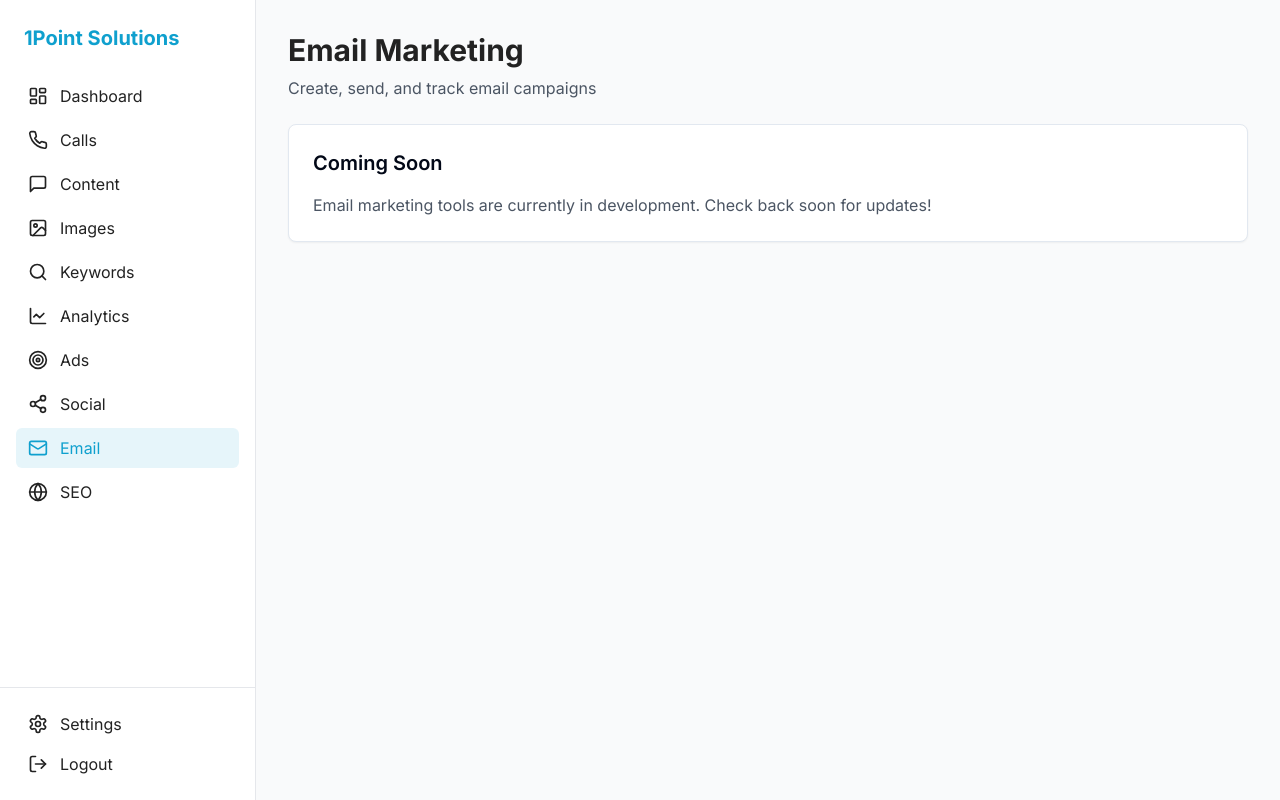
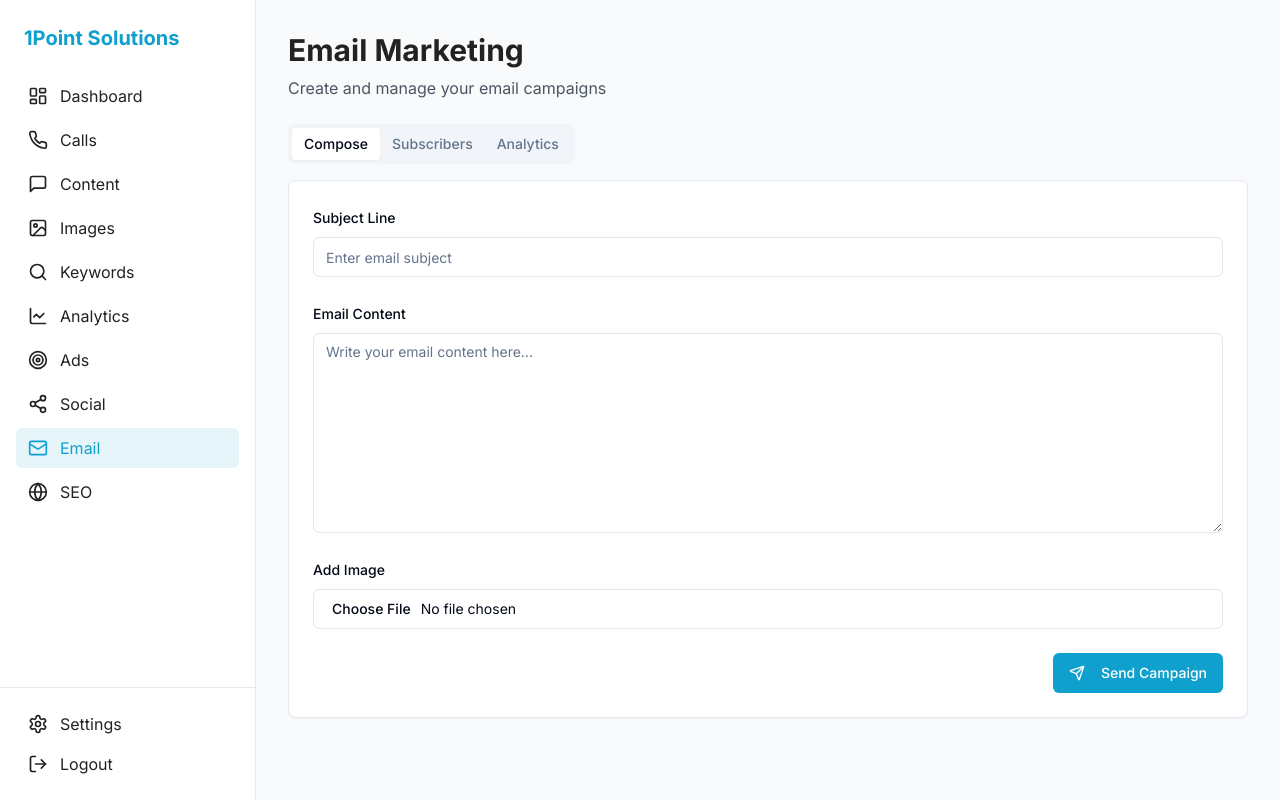
Before and after one commit to weeedi420/1pointsolutions, a React (Vite) app: page /email in a window 1280 px wide. Built offline with nearby package versions, Linux system fonts and the light colour scheme; what @vapi-ai/web would draw is missing.

Commit message:
Add email marketing feature
Implement the initial structure for the email marketing feature, including a dedicated Email page within the Dashboard layout. The page contains a header and a card indicating that email marketing tools are in development.
[skip gpt_engineer]

```diff
--- /dev/null
+++ b/src/components/email/EmailAnalytics.tsx
@@ -0,0 +1,58 @@
+import { Card } from "@/components/ui/card";
+import {
+  BarChart,
+  Bar,
+  XAxis,
+  YAxis,
+  CartesianGrid,
+  Tooltip,
+  ResponsiveContainer,
+} from "recharts";
+
+const EmailAnalytics = () => {
+  // Sample data for demonstration
+  const data = [
+    { name: "Campaign 1", opens: 65, clicks: 40 },
+    { name: "Campaign 2", opens: 45, clicks: 25 },
+    { name: "Campaign 3", opens: 85, clicks: 55 },
+    { name: "Campaign 4", opens: 55, clicks: 30 },
+  ];
+
+  const stats = [
+    { label: "Total Subscribers", value: "150" },
+    { label: "Average Open Rate", value: "62.5%" },
+    { label: "Average Click Rate", value: "37.5%" },
+    { label: "Total Campaigns", value: "4" },
+  ];
+
+  return (
+    <div className="space-y-6">
+      <div className="grid grid-cols-1 md:grid-cols-2 lg:grid-cols-4 gap-4">
+        {stats.map((stat) => (
+          <Card key={stat.label} className="p-4">
+            <p className="text-sm text-gray-500">{stat.label}</p>
+            <p className="text-2xl font-bold mt-1">{stat.value}</p>
+          </Card>
+        ))}
+      </div>
+
+      <Card className="p-6">
+        <h3 className="text-lg font-semibold mb-6">Campaign Performance</h3>
+        <div className="h-[300px]">
+          <ResponsiveContainer width="100%" height="100%">
+            <BarChart data={data}>
+              <CartesianGrid strokeDasharray="3 3" />
+              <XAxis dataKey="name" />
+              <YAxis />
+              <Tooltip />
+              <Bar dataKey="opens" fill="#0FA0CE" name="Opens" />
+              <Bar dataKey="clicks" fill="#82ca9d" name="Clicks" />
+            </BarChart>
+          </ResponsiveContainer>
+        </div>
+      </Card>
+    </div>
+  );
+};
+
+export default EmailAnalytics;
--- /dev/null
+++ b/src/components/email/EmailComposer.tsx
@@ -0,0 +1,100 @@
+import { useState } from "react";
+import { Button } from "@/components/ui/button";
+import { Input } from "@/components/ui/input";
+import { Textarea } from "@/components/ui/textarea";
+import { useToast } from "@/hooks/use-toast";
+import { Card } from "@/components/ui/card";
+import { Send, Image as ImageIcon } from "lucide-react";
+
+const EmailComposer = () => {
+  const [subject, setSubject] = useState("");
+  const [content, setContent] = useState("");
+  const [previewImage, setPreviewImage] = useState<string | null>(null);
+  const { toast } = useToast();
+
+  const handleImageUpload = (event: React.ChangeEvent<HTMLInputElement>) => {
+    const file = event.target.files?.[0];
+    if (file) {
+      const reader = new FileReader();
+      reader.onloadend = () => {
+        setPreviewImage(reader.result as string);
+      };
+      reader.readAsDataURL(file);
+    }
+  };
+
+  const handleSubmit = (e: React.FormEvent) => {
+    e.preventDefault();
+    if (!subject || !content) {
+      toast({
+        title: "Error",
+        description: "Please fill in all required fields",
+        variant: "destructive",
+      });
+      return;
+    }
+
+    toast({
+      title: "Success",
+      description: "Email campaign created successfully",
+    });
+
+    // Reset form
+    setSubject("");
+    setContent("");
+    setPreviewImage(null);
+  };
+
+  return (
+    <Card className="p-6">
+      <form onSubmit={handleSubmit} className="space-y-6">
+        <div className="space-y-2">
+          <label className="text-sm font-medium">Subject Line</label>
+          <Input
+            placeholder="Enter email subject"
+            value={subject}
+            onChange={(e) => setSubject(e.target.value)}
+          />
+        </div>
+
+        <div className="space-y-2">
+          <label className="text-sm font-medium">Email Content</label>
+          <Textarea
+            placeholder="Write your email content here..."
+            className="min-h-[200px]"
+            value={content}
+            onChange={(e) => setContent(e.target.value)}
+          />
+        </div>
+
+        <div className="space-y-2">
+          <label className="text-sm font-medium">Add Image</label>
+          <div className="flex items-center gap-4">
+            <Input
+              type="file"
+              accept="image/*"
+              onChange={handleImageUpload}
+              className="cursor-pointer"
+            />
+          </div>
+          {previewImage && (
+            <img
+              src={previewImage}
+              alt="Preview"
+              className="mt-4 max-w-full h-auto rounded-lg"
+            />
+          )}
+        </div>
+
+        <div className="flex justify-end">
+          <Button type="submit">
+            <Send className="mr-2 h-4 w-4" />
+            Send Campaign
+          </Button>
+        </div>
+      </form>
+    </Card>
+  );
+};
+
+export default EmailComposer;
--- /dev/null
+++ b/src/components/email/SubscribersList.tsx
@@ -0,0 +1,87 @@
+import { useState } from "react";
+import { Button } from "@/components/ui/button";
+import { Input } from "@/components/ui/input";
+import { useToast } from "@/hooks/use-toast";
+import { Card } from "@/components/ui/card";
+import { UserPlus, Trash2 } from "lucide-react";
+
+const SubscribersList = () => {
+  const [newEmail, setNewEmail] = useState("");
+  const [subscribers, setSubscribers] = useState<string[]>([]);
+  const { toast } = useToast();
+
+  const handleAddSubscriber = (e: React.FormEvent) => {
+    e.preventDefault();
+    if (!newEmail) return;
+
+    if (!newEmail.includes("@")) {
+      toast({
+        title: "Error",
+        description: "Please enter a valid email address",
+        variant: "destructive",
+      });
+      return;
+    }
+
+    setSubscribers([...subscribers, newEmail]);
+    setNewEmail("");
+    toast({
+      title: "Success",
+      description: "Subscriber added successfully",
+    });
+  };
+
+  const handleRemoveSubscriber = (email: string) => {
+    setSubscribers(subscribers.filter((s) => s !== email));
+    toast({
+      title: "Success",
+      description: "Subscriber removed successfully",
+    });
+  };
+
+  return (
+    <Card className="p-6">
+      <form onSubmit={handleAddSubscriber} className="space-y-6">
+        <div className="flex gap-4">
+          <Input
+            type="email"
+            placeholder="Enter subscriber email"
+            value={newEmail}
+            onChange={(e) => setNewEmail(e.target.value)}
+          />
+          <Button type="submit">
+            <UserPlus className="mr-2 h-4 w-4" />
+            Add
+          </Button>
+        </div>
+      </form>
+
+      <div className="mt-8">
+        <h3 className="text-lg font-semibold mb-4">Subscribers</h3>
+        {subscribers.length === 0 ? (
+          <p className="text-gray-500">No subscribers yet</p>
+        ) : (
+          <div className="space-y-2">
+            {subscribers.map((email) => (
+              <div
+                key={email}
+                className="flex items-center justify-between p-3 bg-gray-50 rounded-lg"
+              >
+                <span>{email}</span>
+                <Button
+                  variant="ghost"
+                  size="sm"
+                  onClick={() => handleRemoveSubscriber(email)}
+                >
+                  <Trash2 className="h-4 w-4 text-red-500" />
+                </Button>
+              </div>
+            ))}
+          </div>
+        )}
+      </div>
+    </Card>
+  );
+};
+
+export default SubscribersList;
--- a/src/pages/Email.tsx
+++ b/src/pages/Email.tsx
@@ -1,5 +1,8 @@
 import DashboardLayout from "@/components/layout/DashboardLayout";
-import { Card } from "@/components/ui/card";
+import { Tabs, TabsContent, TabsList, TabsTrigger } from "@/components/ui/tabs";
+import EmailComposer from "@/components/email/EmailComposer";
+import SubscribersList from "@/components/email/SubscribersList";
+import EmailAnalytics from "@/components/email/EmailAnalytics";
 
 const Email = () => {
   return (
@@ -8,16 +11,29 @@ const Email = () => {
         <div>
           <h1 className="text-3xl font-bold text-[#222222]">Email Marketing</h1>
           <p className="text-gray-600 mt-2">
-            Create, send, and track email campaigns
+            Create and manage your email campaigns
           </p>
         </div>
 
-        <Card className="p-6">
-          <h2 className="text-xl font-semibold mb-4">Coming Soon</h2>
-          <p className="text-gray-600">
-            Email marketing tools are currently in development. Check back soon for updates!
-          </p>
-        </Card>
+        <Tabs defaultValue="compose" className="space-y-4">
+          <TabsList>
+            <TabsTrigger value="compose">Compose</TabsTrigger>
+            <TabsTrigger value="subscribers">Subscribers</TabsTrigger>
+            <TabsTrigger value="analytics">Analytics</TabsTrigger>
+          </TabsList>
+
+          <TabsContent value="compose">
+            <EmailComposer />
+          </TabsContent>
+
+          <TabsContent value="subscribers">
+            <SubscribersList />
+          </TabsContent>
+
+          <TabsContent value="analytics">
+            <EmailAnalytics />
+          </TabsContent>
+        </Tabs>
       </div>
     </DashboardLayout>
   );
```
